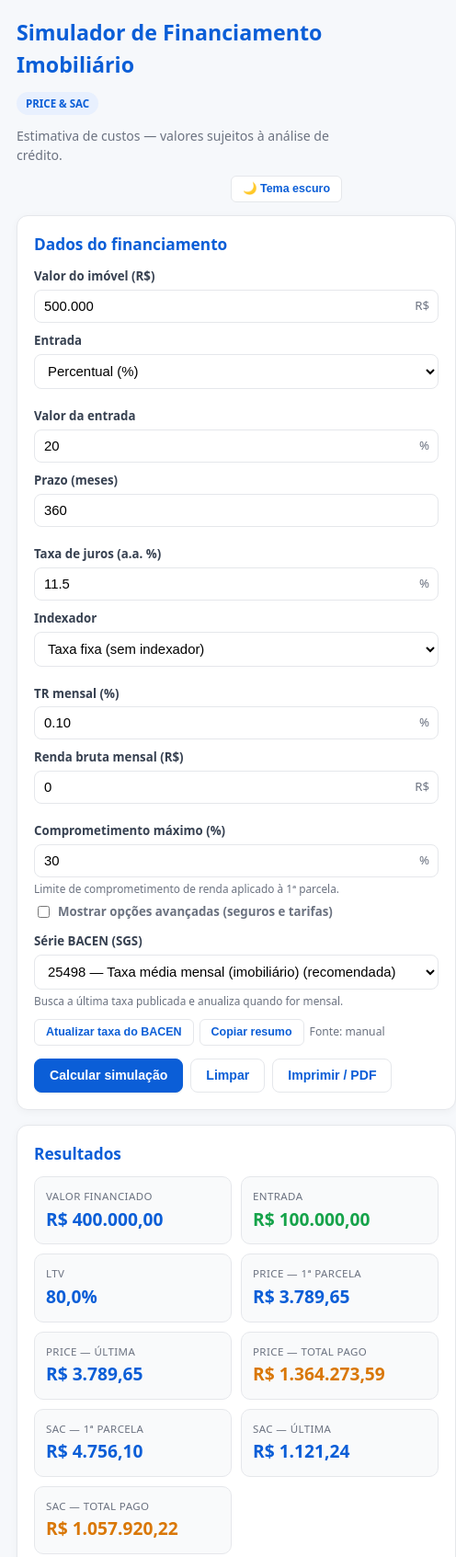
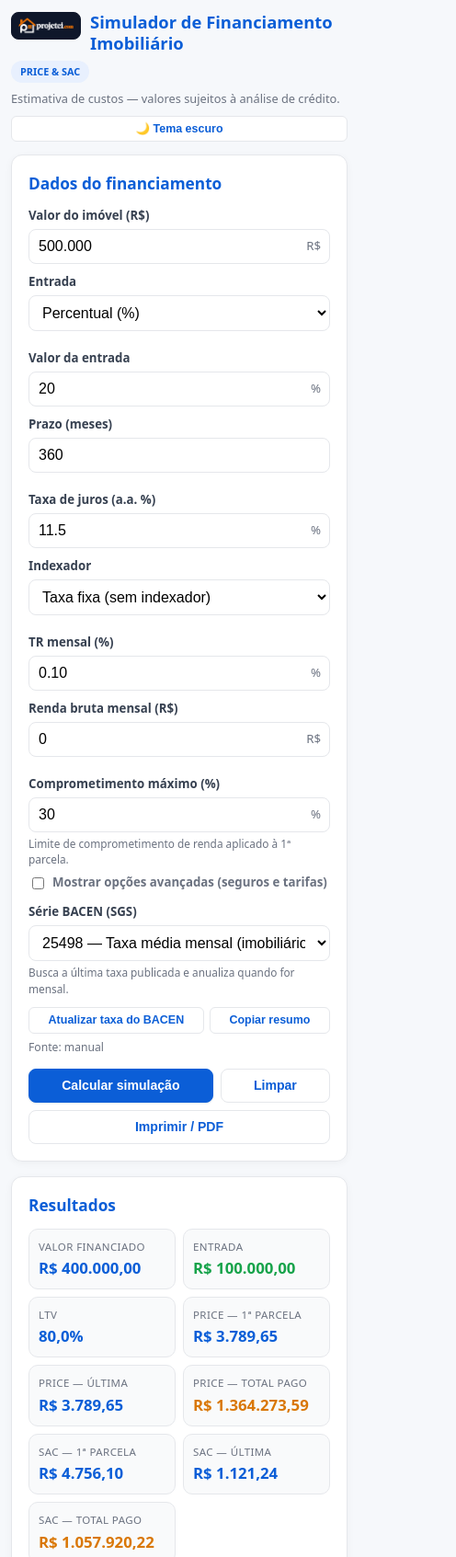
Before and after one commit to zmove-digital/simulador, a plain HTML site: page index.html in a window 390 px wide. Shown: the top 1693 px of the page at 92% size, 496 px wide, since content can reach past the window. Drawn offline with Linux system fonts and the light colour scheme.

Commit message:
Adiciona logotipo ao cabecalho e ajusta layout responsivo para celular

```diff
--- a/index.html
+++ b/index.html
@@ -26,12 +26,16 @@
   body{margin:0;font-family:system-ui,-apple-system,Segoe UI,Roboto,Ubuntu,sans-serif;background:var(--bg);color:var(--fg);line-height:1.5}
   .wrap{max-width:1120px;margin:0 auto;padding:18px}
   header{display:flex;align-items:center;gap:12px;margin-bottom:14px;flex-wrap:wrap}
-  header h1{margin:0;font-size:1.45rem;color:var(--primary)}
+  .brand{display:flex;align-items:center;gap:10px;min-width:0}
+  .brand-logo{display:inline-flex;align-items:center;justify-content:center;background:#0f172a;border:1px solid #0f172a;border-radius:8px;padding:5px 9px;flex-shrink:0}
+  .brand-logo img{display:block;height:24px;width:auto;max-width:96px;object-fit:contain}
+  body.dark .brand-logo{background:#0b1220;border-color:var(--border)}
+  header h1{margin:0;font-size:1.45rem;color:var(--primary);line-height:1.25}
   header .sub{color:var(--muted);font-size:.88rem}
   .badge{background:#e8f0fe;color:var(--primary);padding:4px 10px;border-radius:999px;font-size:.72rem;font-weight:600}
-  .grid{display:grid;grid-template-columns:1fr 1fr;gap:16px}
-  @media (max-width:880px){.grid{grid-template-columns:1fr}}
-  .card{background:var(--card);border:1px solid var(--border);border-radius:12px;padding:18px;box-shadow:0 2px 8px rgba(0,0,0,.04)}
+  .grid{display:grid;grid-template-columns:repeat(2,minmax(0,1fr));gap:16px}
+  @media (max-width:880px){.grid{grid-template-columns:minmax(0,1fr)}}
+  .card{background:var(--card);border:1px solid var(--border);border-radius:12px;padding:18px;box-shadow:0 2px 8px rgba(0,0,0,.04);min-width:0}
   .card h2{margin:0 0 12px;font-size:1.08rem;color:var(--primary)}
   label{display:block;font-size:.83rem;font-weight:600;margin:10px 0 4px;color:#374151}
   .row{display:grid;grid-template-columns:1fr 1fr;gap:10px}
@@ -54,16 +58,16 @@
   body.dark .btn-ghost{background:var(--card);border-color:var(--border)}
   body.dark .btn-ghost:hover{background:#334155;border-color:var(--primary)}
   .actions{display:flex;gap:8px;flex-wrap:wrap;margin-top:14px}
-  .kpi{display:grid;grid-template-columns:repeat(3,1fr);gap:10px;margin:12px 0}
-  @media (max-width:640px){.kpi{grid-template-columns:1fr 1fr}}
-  .kpi .box{background:#f9fafb;border:1px solid var(--border);border-radius:10px;padding:12px;cursor:pointer;position:relative}
+  .kpi{display:grid;grid-template-columns:repeat(3,minmax(0,1fr));gap:10px;margin:12px 0}
+  @media (max-width:640px){.kpi{grid-template-columns:repeat(2,minmax(0,1fr))}}
+  .kpi .box{background:#f9fafb;border:1px solid var(--border);border-radius:10px;padding:12px;cursor:pointer;position:relative;min-width:0}
   .kpi .box .lbl{font-size:.72rem;color:var(--muted);text-transform:uppercase;letter-spacing:.4px;display:flex;align-items:center;gap:4px}
   .kpi .box .help{display:inline-flex;align-items:center;justify-content:center;width:14px;height:14px;border-radius:50%;background:var(--primary);color:#fff;font-size:.65rem;font-weight:700;cursor:help;flex-shrink:0}
   .tooltip{position:fixed;z-index:9999;max-width:260px;padding:10px 12px;background:#1e293b;color:#f1f5f9;font-size:.78rem;line-height:1.4;border-radius:8px;box-shadow:0 4px 16px rgba(0,0,0,.25);pointer-events:none;opacity:0;transform:translateY(4px);transition:opacity .15s ease,transform .15s ease}
   .tooltip.show{opacity:1;transform:translateY(0)}
   body.dark .tooltip{background:#0f172a;border:1px solid var(--border)}
   .kpi .box .lbl{font-size:.72rem;color:var(--muted);text-transform:uppercase;letter-spacing:.4px}
-  .kpi .box .val{font-size:1.2rem;font-weight:700;color:var(--primary);margin-top:2px}
+  .kpi .box .val{font-size:1.2rem;font-weight:700;color:var(--primary);margin-top:2px;overflow-wrap:anywhere}
   .kpi .box .val.green{color:var(--accent)}
   .kpi .box .val.warn{color:var(--warn)}
   .tabs{display:flex;gap:6px;border-bottom:1px solid var(--border);margin:14px 0 10px}
@@ -93,7 +97,7 @@
   .alert.warn{background:#fff7ed;border:1px solid #fed7aa;color:#9a3412}
   .alert.info{background:#eff6ff;border:1px solid #bfdbfe;color:#1e40af}
   .alert.ok{background:#f0fdf4;border:1px solid #bbf7d0;color:#166534}
-  canvas{width:100%;height:250px;border:1px solid var(--border);border-radius:8px;background:#fff}
+  canvas{width:100%;max-width:100%;height:250px;border:1px solid var(--border);border-radius:8px;background:#fff}
   .footer{margin-top:16px;padding-top:12px;border-top:1px solid var(--border);font-size:.76rem;color:var(--muted);display:flex;justify-content:space-between;flex-wrap:wrap;gap:8px}
   .toggle{display:flex;align-items:center;gap:6px;font-size:.83rem;color:var(--muted);cursor:pointer;margin-top:6px}
   .toggle input{width:auto}
@@ -101,6 +105,28 @@
   .src-row{display:flex;gap:6px;align-items:center;flex-wrap:wrap}
   .src-status{font-size:.76rem;color:var(--muted)}
   .series-desc{font-size:.74rem;color:var(--muted);margin-top:4px}
+  @media (max-width:640px){
+    .wrap{padding:12px}
+    header{gap:8px}
+    .brand{width:100%;align-items:flex-start}
+    .brand-logo{padding:4px 7px;margin-top:1px}
+    .brand-logo img{height:20px;max-width:82px}
+    header h1{font-size:1.15rem}
+    .badge{font-size:.68rem}
+    header .sub{width:100%;font-size:.8rem}
+    #btnTema{width:100%;justify-content:center;margin-left:0}
+    .actions .btn,.src-row .btn{flex:1 1 auto;justify-content:center}
+    input,select{font-size:16px}
+    .kpi{gap:8px}
+    .kpi .box{padding:10px}
+    .kpi .box .val{font-size:1.05rem}
+    .table-wrap{max-height:320px}
+    table{font-size:.78rem}
+    th,td{padding:6px 7px}
+  }
+  @media (max-width:380px){
+    .kpi{grid-template-columns:1fr}
+  }
   body.compact .wrap{padding:10px;max-width:100%}
   body.compact .card{padding:12px}
   body.compact header h1{font-size:1.15rem}
@@ -113,7 +139,10 @@
 <body>
 <div class="wrap">
   <header>
-    <h1>Simulador de Financiamento Imobiliário</h1>
+    <div class="brand">
+      <span class="brand-logo"><img src="logo.png" alt="Logotipo"></span>
+      <h1>Simulador de Financiamento Imobiliário</h1>
+    </div>
     <span class="badge">PRICE &amp; SAC</span>
     <span class="sub">Estimativa de custos — valores sujeitos à análise de crédito.</span>
     <button class="btn btn-ghost btn-sm" id="btnTema" style="margin-left:auto">🌙 Tema escuro</button>
```
Also changed, not shown: logo.png (added).
